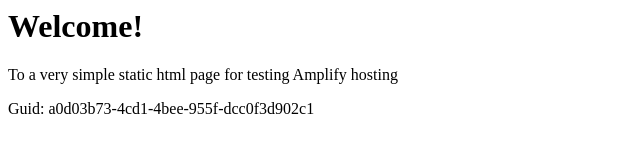
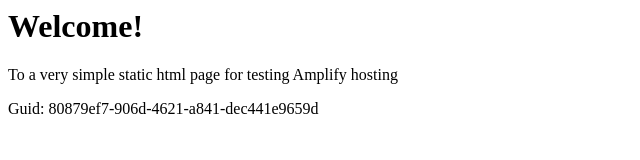
Before and after one commit to aws-aemilia-iad/Github-PR-Commit-Integration-Test-DoNotTouch-GithubWebhookPreviewCanaryTest-v1-gamma-us-east-1, a website: page src/index.html in a window 1280 px wide. Shown: the full height of the page, 0-640 px from the left. Drawn offline with Linux system fonts and the light colour scheme.

Commit message:
commit from integ tests

```diff
--- a/src/index.html
+++ b/src/index.html
@@ -12,6 +12,6 @@
 <body>
     <h1>Welcome!</h1>
     <p>To a very simple static html page for testing Amplify hosting</p>
-    <p>Guid: a0d03b73-4cd1-4bee-955f-dcc0f3d902c1</p></body>
+    <p>Guid: 80879ef7-906d-4621-a841-dec441e9659d</p></body>
 
 </html>
```
